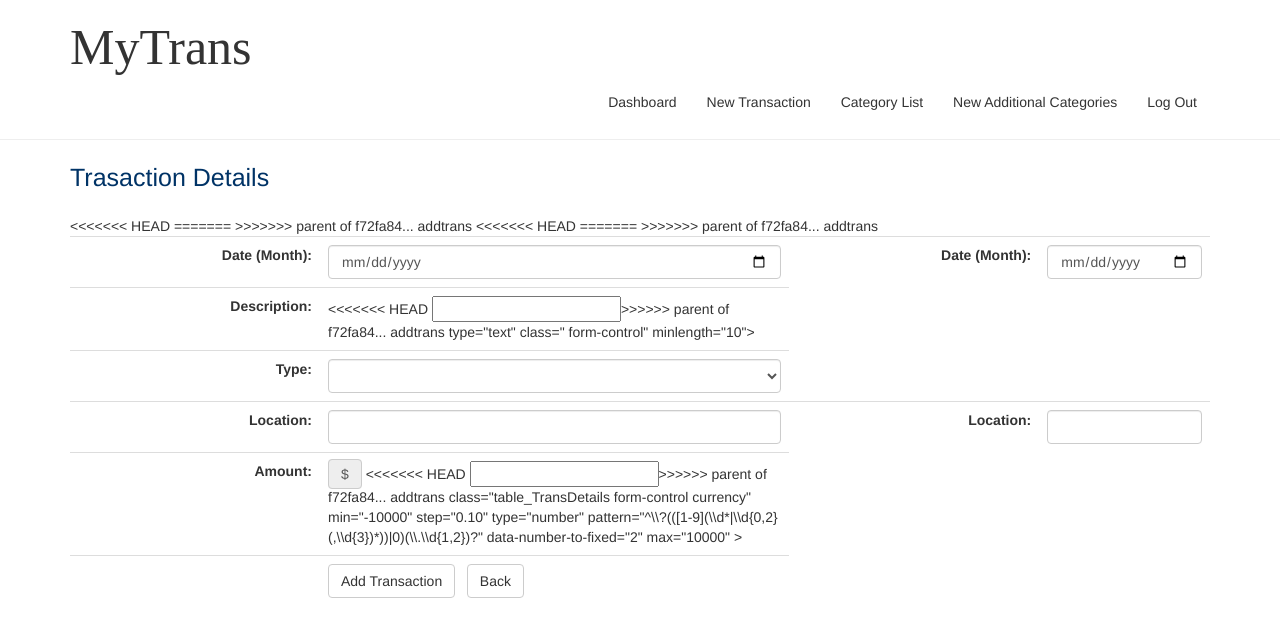
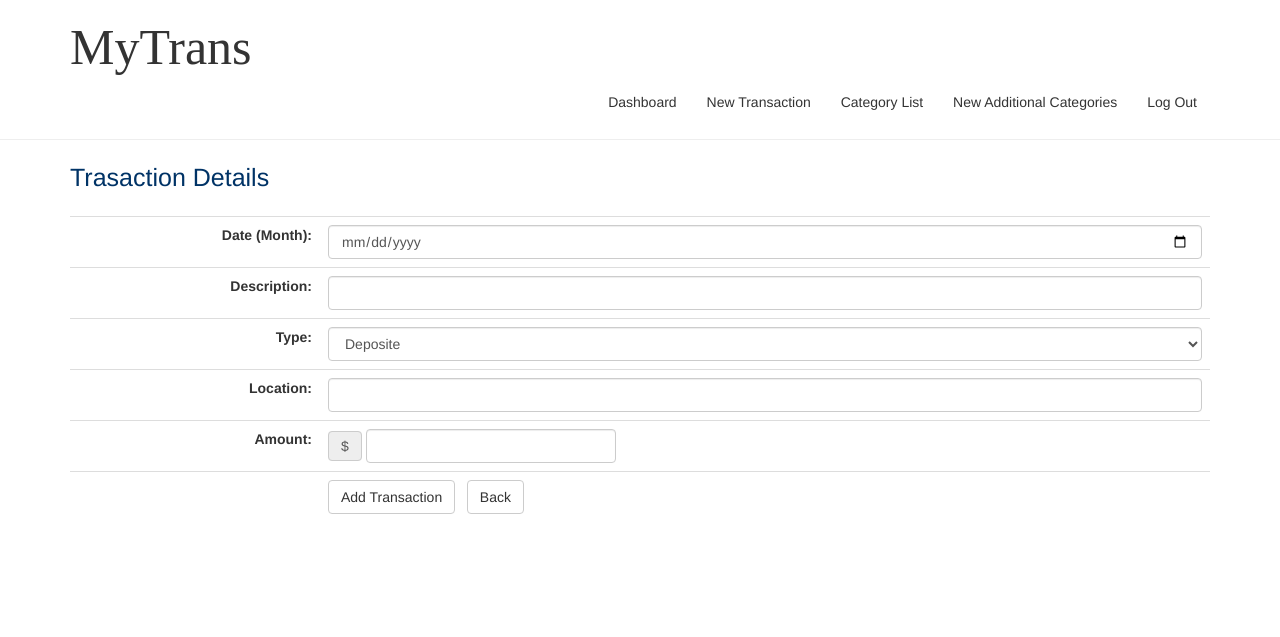
Before and after one commit to PROG8165-Grp9/Assign_4, a Django app: template Django_Assign/Django_Assign/templates/myTrans/NewTransaction.html in a window 1280 px wide. Shown: the top 637 px of the page. Run offline with Django 3.2, Linux system fonts and the light colour scheme; the template is opened without the code that fills it: values that come from a table or form of the project are taken from there, others are empty; data comes from the database, SQL or seed files in the repository; both versions use the stored data as it was after the commit; parts of the project's set-up code (start-up, migrations or seed data) failed here and were passed over; some libraries are stand-ins or nearby versions.

Commit message:
fixed dropdown

```diff
--- a/Django_Assign/Django_Assign/templates/myTrans/NewTransaction.html
+++ b/Django_Assign/Django_Assign/templates/myTrans/NewTransaction.html
@@ -8,7 +8,6 @@
     <title></title>
 </head>
 <body>
-
        <div id="dash_header" class="container">
             <section class="headerStyle">
             	<h1 class="logoStyle">MyTrans</h1>
@@ -22,39 +21,27 @@
             </aside>
         </div>
         <hr>
-        <form  action="Directory.html"  method="get" name="Transaction" target="_self"onsubmit="return(validateTransForm(this));">
+        <form  method="POST" name="Transaction" target="_self">
+            {% csrf_token %}
         <div class="container">
             <div id="title">Trasaction Details</div>
             <br>
             <table class="table table-responsive">
-              <!--- <tr>
-                    <td class="table_Lbl"><label>Transaction Number:</label></td>
-                    <td>
-                        <input id="tbxNTrans" name="tbxTransNo" class="form-control" type="text" disabled>
-                    </td>
-                </tr> -->
+
                 <tr>
-<<<<<<< HEAD
                    <td class="table_Lbl"><label for="Trans_Date">Date (Month):</label></td>
                     <td><input name="Trans_Date" type="date" class=" form-control date"></td>
-=======
-                    <td class="table_Lbl"><label>Date (Month):</label></td>
-                    <td><input id="tbxDate" type="date" class=" form-control date"></td>
->>>>>>> parent of f72fa84... addtrans
+
                 </tr>
+
                 <tr>
                     <td class="table_Lbl"><label for="Trans_Desc">Description:</label></td>
                     <td>
-<<<<<<< HEAD
-                        <input name="Trans_Desc"
-=======
-                        <input id="txtaDesc"
->>>>>>> parent of f72fa84... addtrans
-                            type="text" class=" form-control"
-                            minlength="10">
+                        <input id="txtaDesc" type="text" class=" form-control" minlength="10">
                             <label id="descrlabel"></label>
                     </td>
                 </tr>
+
                 <tr>
                     <td class="table_Lbl"><label for="Trans_Type">Type:</label></td>
                     <td>
@@ -65,43 +52,33 @@
                         </select>
                     </td>
                 </tr>
+
                 <tr>
-<<<<<<< HEAD
                     <td class="table_Lbl"><label for="Trans_Loc">Location:</label></td>
                     <td><input name="Trans_Loc" class="form-control text" type="text"></td>
-=======
-                    <td class="table_Lbl"><label>Location:</label></td>
-                    <td><input id="tbxNLoc" class="form-control text" type="text"></td>
->>>>>>> parent of f72fa84... addtrans
                 </tr>
+
                 <tr>
                     <td class="table_Lbl"><label for="Trans_Amnt">Amount:</label></td>
                     <td>
                     <span class="input-group-addon-1">$</span>
-<<<<<<< HEAD
-                    <input name="Trans_Amnt"
-=======
-                    <input id="tbxNAmount"
->>>>>>> parent of f72fa84... addtrans
-                    class="table_TransDetails form-control currency"
-                    min="-10000" step="0.10" type="number"
-                    pattern="^\\?(([1-9](\\d*|\\d{0,2}(,\\d{3})*))|0)(\\.\\d{1,2})?"
-                     data-number-to-fixed="2" max="10000" >
+
+                    <input id="tbxNAmount" class="table_TransDetails form-control currency" min="-10000" step="0.10" type="number" pattern="^\\?(([1-9](\\d*|\\d{0,2}(,\\d{3})*))|0)(\\.\\d{1,2})?"
+                     data-number-to-fixed="2" max="10000">
                      <label id="lblAmntErr">Amount can only be between CAD 10,000.00 to -10,000.00</label>
-
                      </td>
                 </tr>
+
                 <tr>
                 	<td>&nbsp;</td>
                     <td align="left">
-                        <button type="submit" class="btn btn-default">Add Transaction</button>
-                        &nbsp;
+                        <button type="submit" class="btn btn-default">Add Transaction</button>                        &nbsp;
                         <button type="button" class="btn btn-default" onClick="goBack()">Back</button>
                     </td>
                 </tr>
             </table>
         </div>
-    </form>
+        </form>
         <script type="text/javascript" src={% static 'js/HeaderScript.js' %}></script>
         <script type="text/javascript" src={% static 'js/Add_Transactions.js' %}></script>
         <script type="text/javascript" src={% static 'js/AddNewTrans.js' %}></script>
--- a/Django_Assign/myTrans/forms.py
+++ b/Django_Assign/myTrans/forms.py
@@ -1,7 +1,7 @@
 from django import forms
 from django.contrib.auth.forms import UserCreationForm
 from django.contrib.auth.models import User
-from .models import Category
+from .models import Category, Transactions
 
 class UserForm(UserCreationForm):
     # to take the input of username
@@ -18,13 +18,9 @@ class UserForm(UserCreationForm):
 class CategoryForm (forms.ModelForm):
     class Meta:
         model = Category
-<<<<<<< HEAD
         fields = ['Cate_Type', 'Cate_Desc']
 
 class AddTransForm():
     class Meta:
         model = Transactions
         fields = ['Trans_Desc', 'Trans_Date', 'Trans_Type', 'Trans_Loc', 'Trans_Amnt', ]
-=======
-        fields = ['Cate_Type', 'Cate_Desc']
->>>>>>> parent of f72fa84... addtrans
```
Also changed, not shown: Django_Assign/myTrans/views.py (+4 -4 lines), Django_Assign/db.sqlite3, 1 other file.
